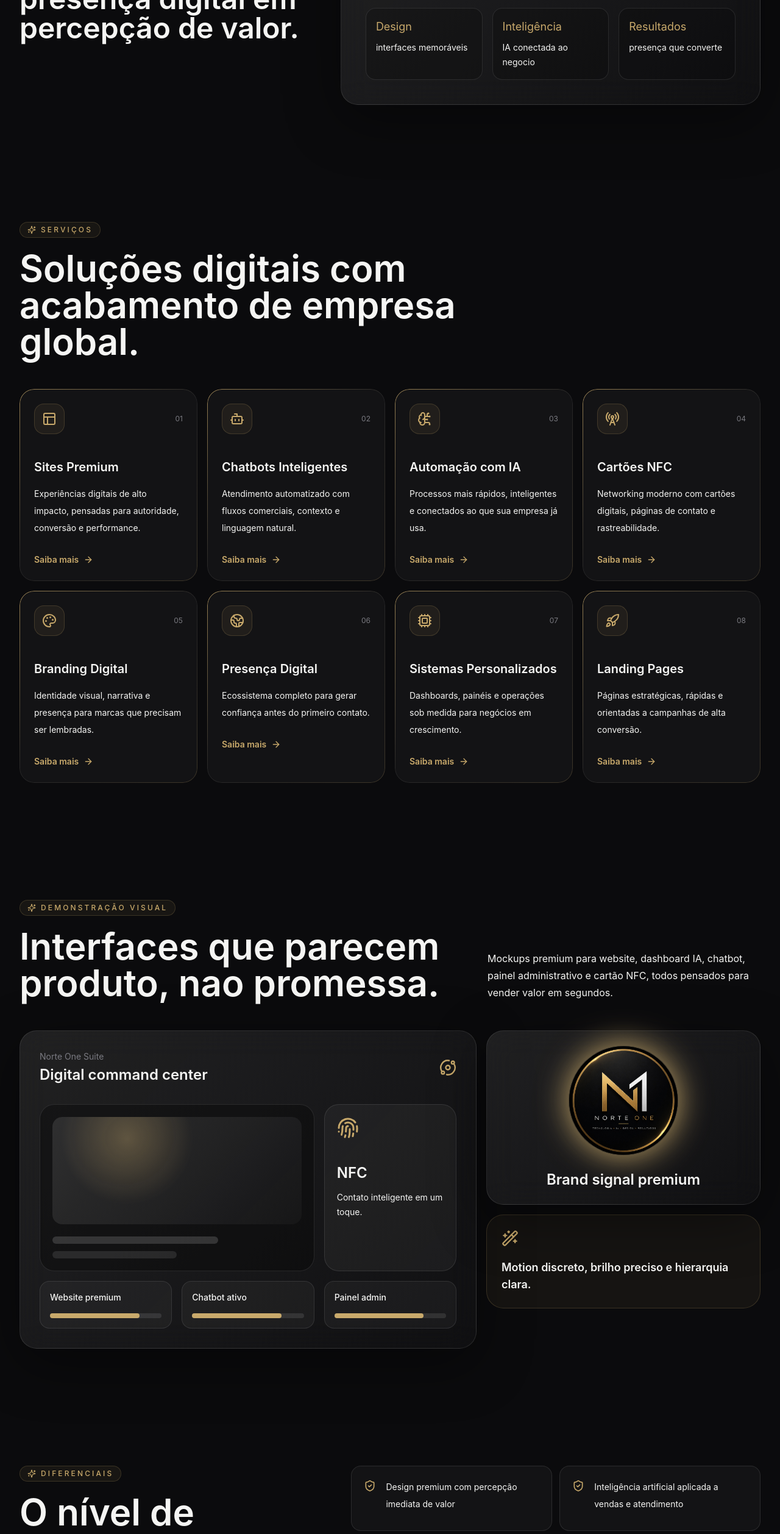
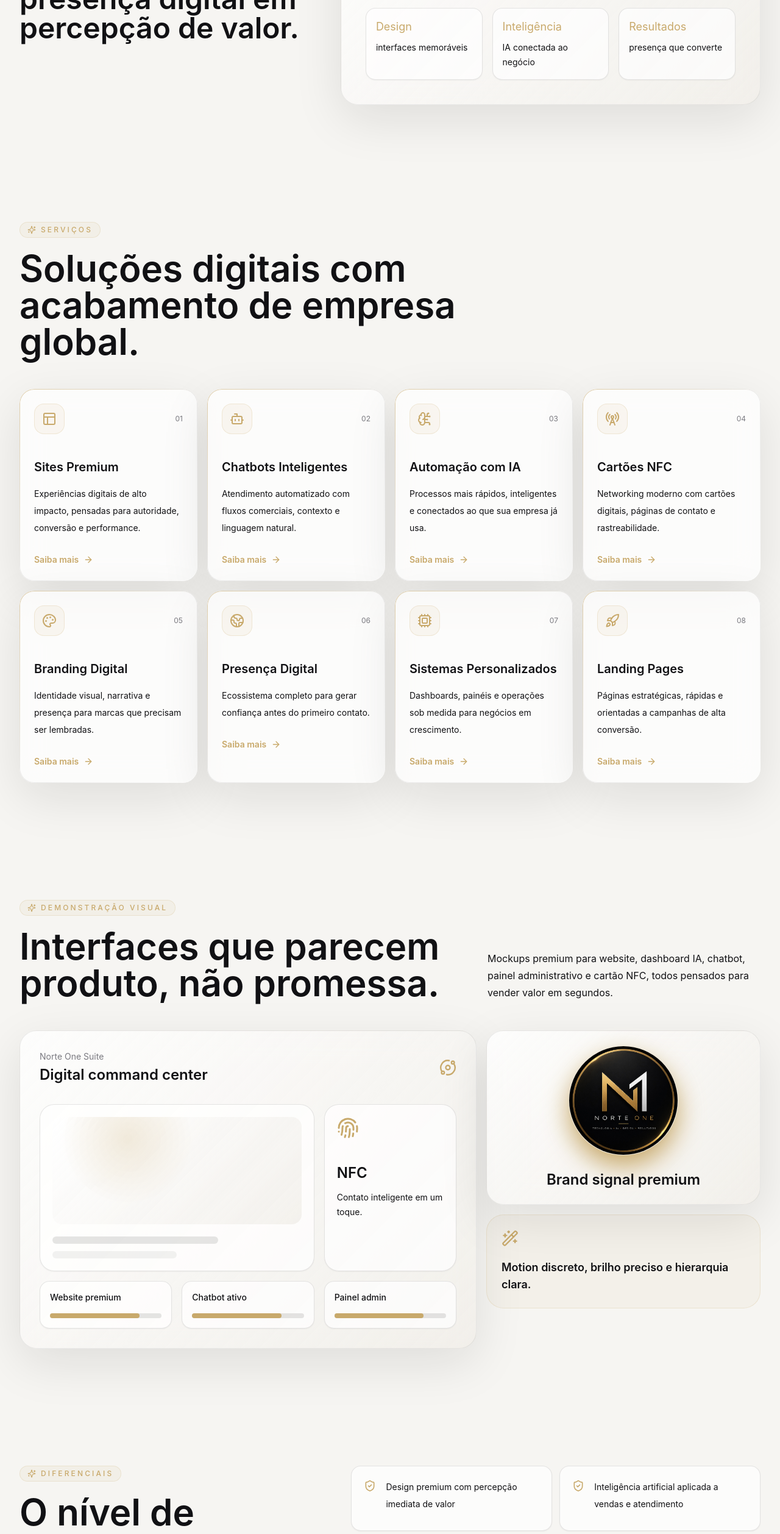
Before and after one commit to freelanortemt/site-norte-one, a Next.js app: page / in a window 1280 px wide. Shown: the part 1161-3677 px from the top of the page at 61% size. Built offline with nearby package versions, Linux system fonts and the light colour scheme.

Commit message:
Refresh visual identity with premium light theme

```diff
--- a/app/globals.css
+++ b/app/globals.css
@@ -3,8 +3,8 @@
 @tailwind utilities;
 
 :root {
-  color-scheme: dark;
-  background: #0b0b0d;
+  color-scheme: light;
+  background: #f6f5f2;
   --font-inter: Inter, ui-sans-serif, system-ui, -apple-system, BlinkMacSystemFont, "Segoe UI", sans-serif;
   --font-sora: Sora, Inter, ui-sans-serif, system-ui, -apple-system, BlinkMacSystemFont, "Segoe UI", sans-serif;
 }
@@ -21,14 +21,14 @@ body {
   margin: 0;
   min-height: 100vh;
   overflow-x: hidden;
-  background: #0b0b0d;
-  color: #f5f5f3;
+  background: #f6f5f2;
+  color: #111114;
   font-family: var(--font-inter), system-ui, sans-serif;
 }
 
 ::selection {
-  background: rgba(200, 169, 107, 0.35);
-  color: #fff;
+  background: rgba(200, 169, 107, 0.28);
+  color: #111114;
 }
 
 ::-webkit-scrollbar {
@@ -36,12 +36,12 @@ body {
 }
 
 ::-webkit-scrollbar-track {
-  background: #0b0b0d;
+  background: #efece6;
 }
 
 ::-webkit-scrollbar-thumb {
-  background: rgba(200, 169, 107, 0.34);
-  border: 2px solid #0b0b0d;
+  background: rgba(43, 43, 49, 0.28);
+  border: 2px solid #efece6;
   border-radius: 999px;
 }
 
@@ -51,8 +51,8 @@ body {
 
 .tech-grid {
   background-image:
-    linear-gradient(rgba(245, 245, 243, 0.045) 1px, transparent 1px),
-    linear-gradient(90deg, rgba(245, 245, 243, 0.045) 1px, transparent 1px);
+    linear-gradient(rgba(17, 17, 20, 0.055) 1px, transparent 1px),
+    linear-gradient(90deg, rgba(17, 17, 20, 0.045) 1px, transparent 1px);
   background-size: 72px 72px;
   mask-image: radial-gradient(circle at 50% 30%, black 0%, transparent 68%);
   animation: grid-drift 24s linear infinite;
@@ -64,8 +64,9 @@ body {
   z-index: 0;
   overflow: hidden;
   background:
-    radial-gradient(circle at 50% -20%, rgba(200, 169, 107, 0.16), transparent 34%),
-    linear-gradient(135deg, #050506 0%, #0b0b0d 44%, #121216 100%);
+    radial-gradient(circle at 18% 8%, rgba(200, 169, 107, 0.18), transparent 28%),
+    radial-gradient(circle at 82% 18%, rgba(255, 255, 255, 0.9), transparent 24%),
+    linear-gradient(135deg, #f6f5f2 0%, #efece6 52%, #d9d9d6 100%);
 }
 
 .animated-dark-bg::before,
@@ -78,7 +79,7 @@ body {
   min-height: 520px;
   border-radius: 999px;
   filter: blur(42px);
-  opacity: 0.78;
+  opacity: 0.62;
   will-change: transform;
 }
 
@@ -87,7 +88,7 @@ body {
   top: -18vh;
   background:
     radial-gradient(circle at 35% 35%, rgba(200, 169, 107, 0.22), transparent 34%),
-    radial-gradient(circle at 62% 58%, rgba(245, 245, 243, 0.08), transparent 42%);
+    radial-gradient(circle at 62% 58%, rgba(255, 255, 255, 0.58), transparent 42%);
   animation: cinematic-orbit-one 18s ease-in-out infinite alternate;
 }
 
@@ -95,8 +96,8 @@ body {
   right: -20vw;
   bottom: -30vh;
   background:
-    radial-gradient(circle at 48% 42%, rgba(200, 169, 107, 0.16), transparent 36%),
-    radial-gradient(circle at 22% 70%, rgba(122, 122, 128, 0.12), transparent 42%);
+    radial-gradient(circle at 48% 42%, rgba(200, 169, 107, 0.12), transparent 36%),
+    radial-gradient(circle at 22% 70%, rgba(122, 122, 128, 0.16), transparent 42%);
   animation: cinematic-orbit-two 22s ease-in-out infinite alternate;
 }
 
@@ -109,18 +110,18 @@ body {
 
 .animated-dark-bg__grid {
   background-image:
-    linear-gradient(rgba(245, 245, 243, 0.05) 1px, transparent 1px),
-    linear-gradient(90deg, rgba(245, 245, 243, 0.045) 1px, transparent 1px);
+    linear-gradient(rgba(17, 17, 20, 0.052) 1px, transparent 1px),
+    linear-gradient(90deg, rgba(17, 17, 20, 0.044) 1px, transparent 1px);
   background-size: 84px 84px;
   mask-image: radial-gradient(circle at 50% 24%, black 0%, transparent 72%);
-  opacity: 0.58;
+  opacity: 0.5;
   animation: grid-drift 28s linear infinite;
 }
 
 .animated-dark-bg__particles {
   background-image:
-    radial-gradient(circle, rgba(200, 169, 107, 0.38) 0 1px, transparent 1.8px),
-    radial-gradient(circle, rgba(245, 245, 243, 0.18) 0 1px, transparent 1.6px);
+    radial-gradient(circle, rgba(200, 169, 107, 0.32) 0 1px, transparent 1.8px),
+    radial-gradient(circle, rgba(43, 43, 49, 0.14) 0 1px, transparent 1.6px);
   background-position:
     0 0,
     42px 62px;
@@ -128,25 +129,25 @@ body {
     148px 148px,
     212px 212px;
   mask-image: linear-gradient(to bottom, transparent, black 18%, black 72%, transparent);
-  opacity: 0.28;
+  opacity: 0.2;
   animation: particle-float 36s linear infinite;
 }
 
 .animated-dark-bg__scan {
-  background: linear-gradient(105deg, transparent 0%, rgba(200, 169, 107, 0.055) 48%, transparent 58%);
+  background: linear-gradient(105deg, transparent 0%, rgba(255, 255, 255, 0.62) 48%, transparent 58%);
   transform: translateX(-120%);
   animation: premium-scan 11s ease-in-out infinite;
 }
 
 .glass-panel {
-  border: 1px solid rgba(245, 245, 243, 0.11);
-  background: linear-gradient(135deg, rgba(245, 245, 243, 0.095), rgba(245, 245, 243, 0.025));
-  box-shadow: 0 24px 90px rgba(0, 0, 0, 0.42);
-  backdrop-filter: blur(24px);
+  border: 1px solid rgba(17, 17, 20, 0.08);
+  background: linear-gradient(135deg, rgba(255, 255, 255, 0.78), rgba(239, 236, 230, 0.62));
+  box-shadow: 0 24px 80px rgba(17, 17, 20, 0.10);
+  backdrop-filter: blur(28px);
 }
 
 .gold-text {
-  background: linear-gradient(105deg, #f6e5b8 0%, #c8a96b 42%, #8d7241 100%);
+  background: linear-gradient(105deg, #111114 0%, #8d7241 42%, #c8a96b 100%);
   -webkit-background-clip: text;
   background-clip: text;
   color: transparent;
@@ -160,8 +161,8 @@ body {
   height: 420px;
   transform: translate3d(-50%, -50%, 0);
   border-radius: 999px;
-  background: radial-gradient(circle, rgba(200, 169, 107, 0.12), transparent 64%);
-  mix-blend-mode: screen;
+  background: radial-gradient(circle, rgba(200, 169, 107, 0.16), transparent 64%);
+  mix-blend-mode: multiply;
 }
 
 .premium-border {
@@ -174,7 +175,7 @@ body {
   inset: 0;
   border-radius: inherit;
   padding: 1px;
-  background: linear-gradient(135deg, rgba(200, 169, 107, 0.74), rgba(245, 245, 243, 0.08), rgba(200, 169, 107, 0.24));
+  background: linear-gradient(135deg, rgba(200, 169, 107, 0.58), rgba(17, 17, 20, 0.08), rgba(255, 255, 255, 0.82));
   mask:
     linear-gradient(#000 0 0) content-box,
     linear-gradient(#000 0 0);
--- a/components/NorteOneSite.tsx
+++ b/components/NorteOneSite.tsx
@@ -11,7 +11,6 @@ import {
   Cpu,
   Fingerprint,
   Globe2,
-  Layers3,
   MessageSquareText,
   Orbit,
   Palette,
@@ -42,8 +41,8 @@ const differentiators = [
   "Design premium com percepção imediata de valor",
   "Inteligência artificial aplicada a vendas e atendimento",
   "Automações modernas para reduzir trabalho manual",
-  "Suporte estrategico do conceito ao lançamento",
-  "Experiencia visual refinada em todos os dispositivos",
+  "Suporte estratégico do conceito ao lançamento",
+  "Experiência visual refinada em todos os dispositivos",
   "Foco real em autoridade, conversão e resultado"
 ];
 
@@ -66,7 +65,7 @@ function MagneticButton({
       className={
         variant === "primary"
           ? "group inline-flex h-12 items-center justify-center gap-2 rounded-full bg-soft px-6 text-sm font-semibold text-obsidian shadow-gold transition hover:bg-white"
-          : "group inline-flex h-12 items-center justify-center gap-2 rounded-full border border-white/12 bg-white/[0.045] px-6 text-sm font-semibold text-soft backdrop-blur-xl transition hover:border-gold/50 hover:bg-white/[0.075]"
+          : "group inline-flex h-12 items-center justify-center gap-2 rounded-full border border-black/10 bg-white/70 px-6 text-sm font-semibold text-soft shadow-sm backdrop-blur-xl transition hover:border-gold/50 hover:bg-white"
       }
     >
       {children}
@@ -91,11 +90,11 @@ function FloatingDashboard() {
       initial={{ opacity: 0, y: 34, rotateX: 12 }}
       animate={{ opacity: 1, y: 0, rotateX: 0 }}
       transition={{ duration: 1.2, ease: [0.16, 1, 0.3, 1], delay: 0.2 }}
-      className="premium-border relative mx-auto w-full max-w-[560px] rounded-[28px] bg-[#101014]/80 p-3 shadow-panel"
+      className="premium-border relative mx-auto w-full max-w-[560px] rounded-[28px] bg-white/70 p-3 shadow-panel backdrop-blur-2xl"
     >
-      <div className="absolute -inset-16 -z-10 bg-[radial-gradient(circle,rgba(200,169,107,0.24),transparent_58%)] blur-3xl" />
+      <div className="absolute -inset-16 -z-10 bg-[radial-gradient(circle,rgba(200,169,107,0.18),transparent_58%)] blur-3xl" />
       <div className="glass-panel overflow-hidden rounded-[22px]">
-        <div className="flex items-center justify-between border-b border-white/10 px-5 py-4">
+        <div className="flex items-center justify-between border-b border-black/10 px-5 py-4">
           <div className="flex items-center gap-2">
             <span className="h-2.5 w-2.5 rounded-full bg-[#ff6b6b]" />
             <span className="h-2.5 w-2.5 rounded-full bg-[#ffd166]" />
@@ -105,7 +104,7 @@ function FloatingDashboard() {
         </div>
 
         <div className="grid gap-3 p-4 sm:grid-cols-[1.1fr_0.9fr]">
-          <div className="rounded-2xl border border-white/10 bg-black/30 p-4">
+          <div className="rounded-2xl border border-black/10 bg-graphite/70 p-4">
             <div className="mb-7 flex items-center justify-between">
               <div>
                 <p className="text-xs text-titanium">Pipeline digital</p>
@@ -122,7 +121,7 @@ function FloatingDashboard() {
                   initial={{ height: 12 }}
                   animate={{ height }}
                   transition={{ duration: 1, delay: 0.6 + index * 0.08 }}
-                  className="flex-1 rounded-t-md bg-gradient-to-t from-gold/30 to-gold"
+                  className="flex-1 rounded-t-md bg-gradient-to-t from-gold/35 to-gold"
                 />
               ))}
             </div>
@@ -137,7 +136,7 @@ function FloatingDashboard() {
               <motion.div
                 key={label}
                 whileHover={{ x: 4 }}
-                className="rounded-2xl border border-white/10 bg-white/[0.045] p-4"
+                className="rounded-2xl border border-black/10 bg-white/70 p-4"
               >
                 <div className="flex items-center justify-between gap-3">
                   <div>
@@ -151,8 +150,8 @@ function FloatingDashboard() {
           </div>
         </div>
 
-        <div className="border-t border-white/10 p-4">
-          <div className="rounded-2xl border border-gold/15 bg-gold/[0.06] p-4">
+        <div className="border-t border-black/10 p-4">
+          <div className="rounded-2xl border border-gold/20 bg-gold/[0.08] p-4">
             <div className="flex items-start gap-3">
               <div className="rounded-full bg-gold/15 p-2 text-gold">
                 <MessageSquareText className="h-5 w-5" />
@@ -217,15 +216,15 @@ export function NorteOneSite() {
   return (
     <main ref={heroRef} className="relative overflow-hidden bg-obsidian text-soft [&>footer]:relative [&>footer]:z-10 [&>section]:relative [&>section]:z-10">
       <motion.div className="cursor-glow hidden lg:block" style={{ left: springX, top: springY }} />
-      <div className="noise pointer-events-none fixed inset-0 z-50 opacity-[0.035]" />
+      <div className="noise pointer-events-none fixed inset-0 z-50 opacity-[0.018]" />
       <div className="animated-dark-bg pointer-events-none" aria-hidden="true">
         <div className="animated-dark-bg__grid" />
         <div className="animated-dark-bg__particles" />
         <div className="animated-dark-bg__scan" />
       </div>
-      <div className="tech-grid pointer-events-none absolute inset-x-0 top-0 z-[1] h-[980px] opacity-45" />
+      <div className="tech-grid pointer-events-none absolute inset-x-0 top-0 z-[1] h-[980px] opacity-55" />
 
-      <header className="fixed left-0 right-0 top-0 z-40 border-b border-white/[0.07] bg-obsidian/62 backdrop-blur-2xl">
+      <header className="fixed left-0 right-0 top-0 z-40 border-b border-black/[0.07] bg-obsidian/78 backdrop-blur-2xl">
         <nav className="mx-auto flex h-20 max-w-7xl items-center justify-between px-5 sm:px-8">
           <a href="#inicio" className="flex items-center gap-3" aria-label="Norte One">
             <Image
@@ -242,7 +241,7 @@ export function NorteOneSite() {
             </div>
           </a>
 
-          <div className="hidden items-center gap-8 text-sm text-soft/68 lg:flex">
+          <div className="hidden items-center gap-8 text-sm text-soft/62 lg:flex">
             <a className="transition hover:text-soft" href="#sobre">Sobre</a>
             <a className="transition hover:text-soft" href="#servicos">Serviços</a>
             <a className="transition hover:text-soft" href="#demonstracao">Demo</a>
@@ -251,7 +250,7 @@ export function NorteOneSite() {
 
           <a
             href="#contato"
-            className="hidden rounded-full border border-gold/25 bg-gold/10 px-5 py-2.5 text-sm font-semibold text-gold transition hover:border-gold/60 hover:bg-gold/15 sm:inline-flex"
+            className="hidden rounded-full border border-black/10 bg-soft px-5 py-2.5 text-sm font-semibold text-obsidian shadow-sm transition hover:-translate-y-0.5 hover:bg-gold sm:inline-flex"
           >
             Falar agora
           </a>
@@ -259,14 +258,14 @@ export function NorteOneSite() {
       </header>
 
       <section id="inicio" className="relative min-h-screen px-5 pb-24 pt-32 sm:px-8 lg:pt-40">
-        <motion.div style={{ y }} className="absolute right-[-180px] top-20 h-[480px] w-[480px] rounded-full border border-gold/10 opacity-50 blur-[1px]" />
+        <motion.div style={{ y }} className="absolute right-[-180px] top-20 h-[480px] w-[480px] rounded-full border border-gold/20 opacity-40 blur-[1px]" />
         <div className="mx-auto grid max-w-7xl items-center gap-14 lg:grid-cols-[1.05fr_0.95fr]">
           <div>
             <motion.div
               initial={{ opacity: 0, y: 18 }}
               animate={{ opacity: 1, y: 0 }}
               transition={{ duration: 0.8 }}
-              className="mb-8 inline-flex items-center gap-3 rounded-full border border-white/10 bg-white/[0.055] px-4 py-2 text-sm text-soft/76 backdrop-blur-xl"
+              className="mb-8 inline-flex items-center gap-3 rounded-full border border-black/10 bg-white/70 px-4 py-2 text-sm text-soft/68 shadow-sm backdrop-blur-xl"
             >
               <span className="h-2 w-2 rounded-full bg-gold shadow-[0_0_18px_rgba(200,169,107,0.9)]" />
               Tecnologia, IA, Design e Resultados
@@ -308,7 +307,7 @@ export function NorteOneSite() {
               initial={{ opacity: 0 }}
               animate={{ opacity: 1 }}
               transition={{ duration: 1.1, delay: 0.55 }}
-              className="mt-14 grid max-w-2xl grid-cols-3 gap-3 border-t border-white/10 pt-6"
+              className="mt-14 grid max-w-2xl grid-cols-3 gap-3 border-t border-black/10 pt-6"
             >
               {["IA aplicada", "UX premium", "Automação"].map((item) => (
                 <div key={item}>
@@ -338,10 +337,10 @@ export function NorteOneSite() {
             <div className="mt-8 grid gap-4 sm:grid-cols-3">
               {[
                 ["Design", "interfaces memoráveis"],
-                ["Inteligência", "IA conectada ao negocio"],
+                ["Inteligência", "IA conectada ao negócio"],
                 ["Resultados", "presença que converte"]
               ].map(([title, text]) => (
-                <div key={title} className="rounded-2xl border border-white/10 bg-black/20 p-4">
+                <div key={title} className="rounded-2xl border border-black/10 bg-white/65 p-4 shadow-sm">
                   <p className="font-display text-lg text-gold">{title}</p>
                   <p className="mt-2 text-sm leading-6 text-soft/62">{text}</p>
                 </div>
@@ -367,7 +366,7 @@ export function NorteOneSite() {
                   key={service.title}
                   whileHover={{ y: -8 }}
                   transition={{ type: "spring", stiffness: 260, damping: 24 }}
-                  className="group premium-border rounded-[24px] bg-white/[0.035] p-6"
+                  className="group premium-border rounded-[24px] bg-white/70 p-6 shadow-panel backdrop-blur-xl"
                 >
                   <div className="mb-10 flex items-center justify-between">
                     <div className="rounded-2xl border border-gold/20 bg-gold/[0.08] p-3 text-gold">
@@ -397,7 +396,7 @@ export function NorteOneSite() {
           <div data-reveal className="mb-12 flex flex-col justify-between gap-7 lg:flex-row lg:items-end">
             <div className="max-w-3xl">
               <SectionLabel>Demonstração visual</SectionLabel>
-              <h2 className="font-display text-4xl font-semibold sm:text-6xl">Interfaces que parecem produto, nao promessa.</h2>
+              <h2 className="font-display text-4xl font-semibold sm:text-6xl">Interfaces que parecem produto, não promessa.</h2>
             </div>
             <p className="max-w-md text-base leading-7 text-soft/62">
               Mockups premium para website, dashboard IA, chatbot, painel administrativo e cartão NFC, todos pensados para vender valor em segundos.
@@ -414,12 +413,12 @@ export function NorteOneSite() {
                 <Orbit className="h-7 w-7 text-gold" />
               </div>
               <div className="grid gap-4 md:grid-cols-3">
-                <div className="rounded-3xl border border-white/10 bg-black/30 p-5 md:col-span-2">
-                  <div className="h-44 rounded-2xl bg-[radial-gradient(circle_at_30%_20%,rgba(200,169,107,0.34),transparent_34%),linear-gradient(135deg,rgba(245,245,243,0.12),rgba(245,245,243,0.03))]" />
-                  <div className="mt-5 h-3 w-2/3 rounded-full bg-white/15" />
-                  <div className="mt-3 h-3 w-1/2 rounded-full bg-white/10" />
+                <div className="rounded-3xl border border-black/10 bg-white/70 p-5 shadow-sm md:col-span-2">
+                  <div className="h-44 rounded-2xl bg-[radial-gradient(circle_at_30%_20%,rgba(200,169,107,0.22),transparent_34%),linear-gradient(135deg,rgba(255,255,255,0.86),rgba(239,236,230,0.7))]" />
+                  <div className="mt-5 h-3 w-2/3 rounded-full bg-black/10" />
+                  <div className="mt-3 h-3 w-1/2 rounded-full bg-black/5" />
                 </div>
-                <div className="rounded-3xl border border-white/10 bg-white/[0.045] p-5">
+                <div className="rounded-3xl border border-black/10 bg-white/70 p-5 shadow-sm">
                   <Fingerprint className="mb-10 h-9 w-9 text-gold" />
                   <p className="font-display text-2xl font-semibold">NFC</p>
                   <p className="mt-3 text-sm leading-6 text-soft/62">Contato inteligente em um toque.</p>
@@ -427,9 +426,9 @@ export function NorteOneSite() {
               </div>
               <div className="mt-4 grid gap-4 md:grid-cols-3">
                 {["Website premium", "Chatbot ativo", "Painel admin"].map((item) => (
-                  <div key={item} className="rounded-2xl border border-white/10 bg-white/[0.04] p-4">
+                  <div key={item} className="rounded-2xl border border-black/10 bg-white/70 p-4 shadow-sm">
                     <p className="text-sm font-medium">{item}</p>
-                    <div className="mt-4 h-2 rounded-full bg-white/10">
+                    <div className="mt-4 h-2 rounded-full bg-black/10">
                       <div className="h-2 w-4/5 rounded-full bg-gold" />
                     </div>
                   </div>
@@ -465,7 +464,7 @@ export function NorteOneSite() {
           </div>
           <div className="grid gap-3 sm:grid-cols-2">
             {differentiators.map((item) => (
-              <div data-reveal key={item} className="flex gap-4 rounded-2xl border border-white/10 bg-white/[0.035] p-5">
+              <div data-reveal key={item} className="flex gap-4 rounded-2xl border border-black/10 bg-white/70 p-5 shadow-sm">
                 <ShieldCheck className="mt-0.5 h-5 w-5 flex-none text-gold" />
                 <p className="text-sm leading-7 text-soft/72">{item}</p>
               </div>
@@ -484,7 +483,7 @@ export function NorteOneSite() {
           <div className="relative grid gap-4 lg:grid-cols-5">
             <div className="absolute left-0 right-0 top-12 hidden h-px bg-gradient-to-r from-transparent via-gold/50 to-transparent lg:block" />
             {process.map((step, index) => (
-              <div data-reveal key={step} className="relative rounded-[24px] border border-white/10 bg-white/[0.035] p-6 backdrop-blur-xl">
+              <div data-reveal key={step} className="relative rounded-[24px] border border-black/10 bg-white/70 p-6 shadow-sm backdrop-blur-xl">
                 <div className="mb-8 flex h-12 w-12 items-center justify-center rounded-full border border-gold/30 bg-obsidian text-gold">
                   {index + 1}
                 </div>
@@ -499,7 +498,7 @@ export function NorteOneSite() {
       </section>
 
       <section id="contato" className="px-5 py-24 sm:px-8">
-        <div data-reveal className="premium-border relative mx-auto max-w-7xl overflow-hidden rounded-[36px] bg-[#111115] px-6 py-20 text-center sm:px-12">
+        <div data-reveal className="premium-border relative mx-auto max-w-7xl overflow-hidden rounded-[36px] bg-white/80 px-6 py-20 text-center shadow-panel backdrop-blur-2xl sm:px-12">
           <div className="absolute inset-0 bg-radial-gold opacity-80" />
           <div className="relative mx-auto max-w-4xl">
             <p className="mb-5 text-sm uppercase tracking-[0.32em] text-gold">Próximo nível</p>
@@ -516,7 +515,7 @@ export function NorteOneSite() {
         </div>
       </section>
 
-      <footer className="border-t border-white/10 px-5 py-10 sm:px-8">
+      <footer className="border-t border-black/10 px-5 py-10 sm:px-8">
         <div className="mx-auto flex max-w-7xl flex-col gap-8 md:flex-row md:items-center md:justify-between">
           <div className="flex items-center gap-4">
             <Image
--- a/tailwind.config.ts
+++ b/tailwind.config.ts
@@ -5,10 +5,10 @@ const config: Config = {
   theme: {
     extend: {
       colors: {
-        obsidian: "#0B0B0D",
-        graphite: "#1A1A1F",
+        obsidian: "#F6F5F2",
+        graphite: "#EFECE6",
         gold: "#C8A96B",
-        soft: "#F5F5F3",
+        soft: "#111114",
         titanium: "#7A7A80"
       },
       fontFamily: {
@@ -16,12 +16,12 @@ const config: Config = {
         display: ["var(--font-sora)", "Inter", "system-ui", "sans-serif"]
       },
       boxShadow: {
-        gold: "0 0 52px rgba(200, 169, 107, 0.16)",
-        panel: "0 24px 90px rgba(0, 0, 0, 0.42)"
+        gold: "0 18px 42px rgba(200, 169, 107, 0.18)",
+        panel: "0 24px 80px rgba(17, 17, 20, 0.10)"
       },
       backgroundImage: {
-        "radial-gold": "radial-gradient(circle at 50% 0%, rgba(200,169,107,0.24), transparent 42%)",
-        "panel-glow": "linear-gradient(135deg, rgba(245,245,243,0.1), rgba(245,245,243,0.025))"
+        "radial-gold": "radial-gradient(circle at 50% 0%, rgba(200,169,107,0.16), transparent 45%)",
+        "panel-glow": "linear-gradient(135deg, rgba(255,255,255,0.88), rgba(239,236,230,0.68))"
       }
     }
   },
```
Also changed, not shown: app/servicos/[slug]/page.tsx (+9 -9 lines).
